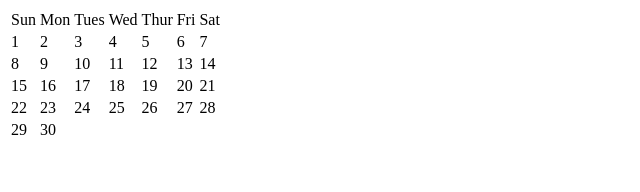
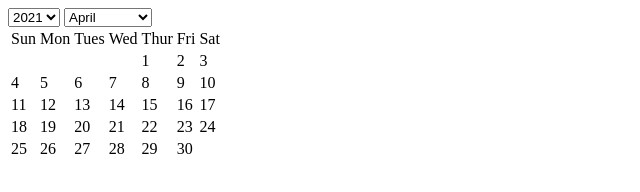
Before and after one commit to wickettc/calendar, a plain HTML site: page index.html in a window 1280 px wide. Shown: the whole page, without its empty margins (0-640 px from the left). Drawn offline with Linux system fonts and the light colour scheme.

Commit message:
working commit

```diff
--- a/index.html
+++ b/index.html
@@ -8,19 +8,24 @@
         <title>Calendar</title>
     </head>
     <body>
-        <div class="container">
-            <!-- <table id="cal-table" style="border: 1px solid black">
-                <tr>
-                    <td>sun</td>
-                    <td>mon</td>
-                    <td>tues</td>
-                    <td>wed</td>
-                    <td>thu</td>
-                    <td>fri</td>
-                    <td>sat</td>
-                </tr>
-            </table> -->
+        <div>
+            <select id="select-year"></select>
+            <select id="select-month">
+                <option value="0">January</option>
+                <option value="1">February</option>
+                <option value="2">March</option>
+                <option value="3">April</option>
+                <option value="4">May</option>
+                <option value="5">June</option>
+                <option value="6">July</option>
+                <option value="7">August</option>
+                <option value="8">September</option>
+                <option value="9">October</option>
+                <option value="10">November</option>
+                <option value="11">December</option>
+            </select>
         </div>
+        <div class="calendar"></div>
     </body>
     <script src="./script.js"></script>
 </html>
--- a/script.js
+++ b/script.js
@@ -1,5 +1,13 @@
-const table = document.querySelector('#cal-table');
-const container = document.querySelector('.container');
+const calendar = document.querySelector('.calendar');
+const selYear = document.querySelector('#select-year');
+const selMonth = document.querySelector('#select-month');
+
+for (let i = 2000; i < 2100; i++) {
+    let opt = document.createElement('option');
+    opt.text = i;
+    opt.value = i;
+    selYear.appendChild(opt);
+}
 
 const createCalendar = (year, month) => {
     let curMonth = new Date(year, month).getMonth();
@@ -38,6 +46,7 @@ const createCalendar = (year, month) => {
     }
     let tBody = table.createTBody();
     let keepLoop = true;
+    let startCal = true;
     let cellCount = 0;
     let dayCount = 1;
     while (keepLoop) {
@@ -47,8 +56,20 @@ const createCalendar = (year, month) => {
                 tBody.insertRow();
             }
             let lastRow = table.rows[table.rows.length - 1];
+            // add blank cells to begining
+            if (startCal && date.getDay() !== 0) {
+                let addSpaces = date.getDay();
+                for (let i = 0; i < addSpaces; i++) {
+                    lastRow.insertCell();
+                }
+                startCal = false;
+                cellCount = addSpaces;
+            } else {
+                startCal = false;
+            }
             let cell = lastRow.insertCell();
             cell.innerHTML = date.getDate();
+            cell.dataset.data = date;
             dayCount++;
             if (cellCount === 6) {
                 cellCount = 0;
@@ -59,7 +80,29 @@ const createCalendar = (year, month) => {
             keepLoop = false;
         }
     }
-    container.appendChild(table);
+    calendar.appendChild(table);
 };
 
-createCalendar(2021, 03);
+const removeOldCal = (par) => {
+    while (par.firstChild) {
+        par.removeChild(par.firstChild);
+    }
+};
+
+let today = new Date();
+selYear.value = today.getFullYear();
+selMonth.value = today.getMonth();
+
+window.onload = () => {
+    createCalendar(today.getFullYear(), today.getMonth());
+};
+
+selYear.addEventListener('change', () => {
+    removeOldCal(calendar);
+    createCalendar(selYear.value, selMonth.value);
+});
+
+selMonth.addEventListener('change', () => {
+    removeOldCal(calendar);
+    createCalendar(selYear.value, selMonth.value);
+});
```
